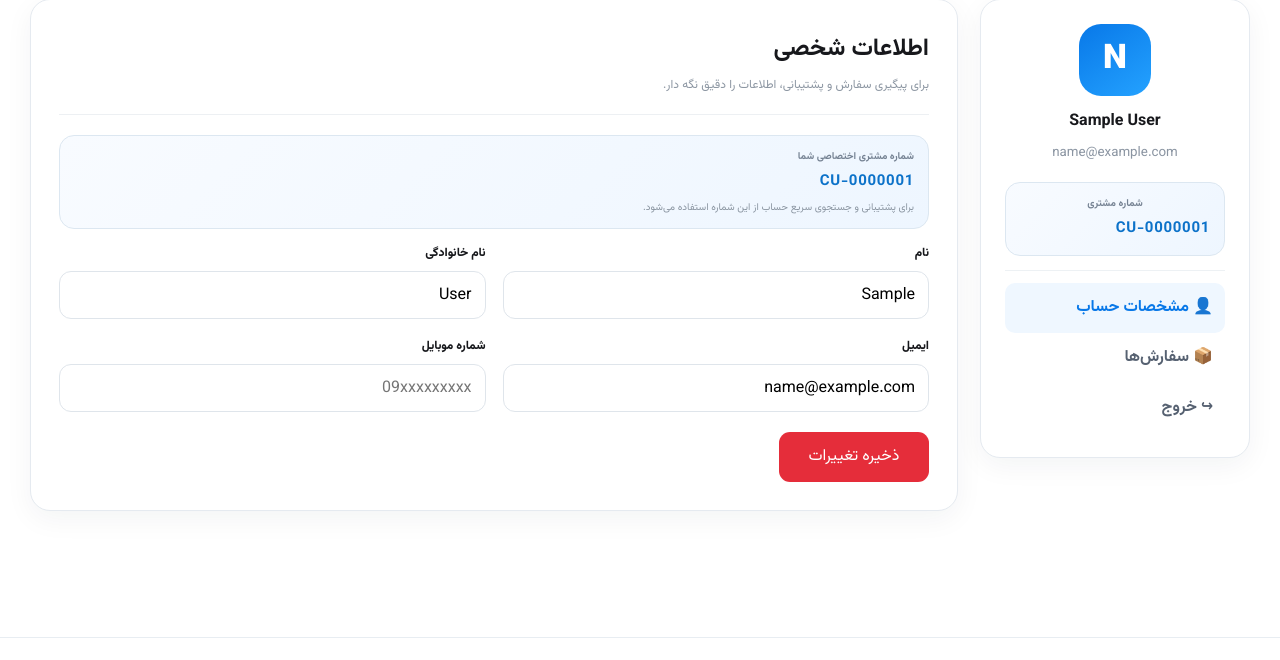
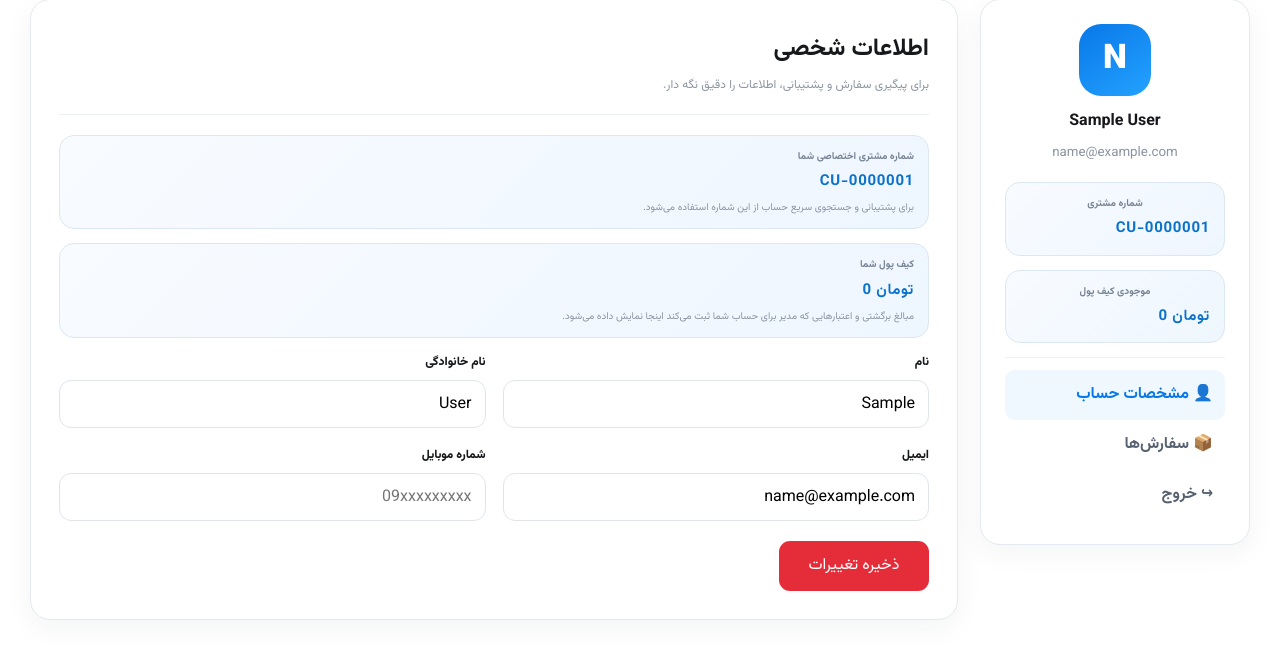
Before and after one commit to deltashopsiavash/deltajanebi, a Django app: page /account/ in a window 1280 px wide. Shown: the part 374-1034 px from the top of the page. Run offline with Django 5.2, Linux system fonts and the light colour scheme; the visitor is signed in with stand-in values (Sample User, id 1); data comes from the database, SQL or seed files in the repository; data that the repository does not hold is empty.

Commit message:
feat: show wallet balance in account

```diff
--- a/templates/shop/account_profile.html
+++ b/templates/shop/account_profile.html
@@ -1,4 +1,5 @@
 {% extends 'base.html' %}
+{% load store_filters wallet_tags %}
 {% block title %}مشخصات حساب | {{ store_settings.store_name }}{% endblock %}
 {% block content %}
 <section class="wrap account-center">
@@ -13,6 +14,7 @@
       <strong>{{ user.get_full_name|default:'کاربر فروشگاه' }}</strong>
       <small>{{ user.email }}</small>
       <div class="customer-code-box"><span>شماره مشتری</span><b>{{ user.customer_code|default:'-' }}</b></div>
+      <div class="customer-code-box"><span>موجودی کیف پول</span><b>{{ user|wallet_balance|money }} تومان</b></div>
       <nav>
         <a class="active" href="{% url 'account_profile' %}">👤 مشخصات حساب</a>
         <a href="{% url 'account_orders' %}">📦 سفارش‌ها</a>
@@ -23,6 +25,7 @@
     <div class="account-main-card">
       <div class="account-card-title"><h2>اطلاعات شخصی</h2><p>برای پیگیری سفارش و پشتیبانی، اطلاعات را دقیق نگه دار.</p></div>
       <div class="account-customer-code"><span>شماره مشتری اختصاصی شما</span><strong>{{ user.customer_code|default:'-' }}</strong><small>برای پشتیبانی و جستجوی سریع حساب از این شماره استفاده می‌شود.</small></div>
+      <div class="account-customer-code" style="margin-top:12px"><span>کیف پول شما</span><strong>{{ user|wallet_balance|money }} تومان</strong><small>مبالغ برگشتی و اعتبارهایی که مدیر برای حساب شما ثبت می‌کند اینجا نمایش داده می‌شود.</small></div>
       <form method="post" class="account-form">{% csrf_token %}
         <div class="account-form-grid">{% for field in form %}<label><span>{{ field.label }}</span>{{ field }}{% if field.errors %}<small class="field-error">{{ field.errors|striptags }}</small>{% endif %}</label>{% endfor %}</div>
         <button class="btn" type="submit">ذخیره تغییرات</button>
```
